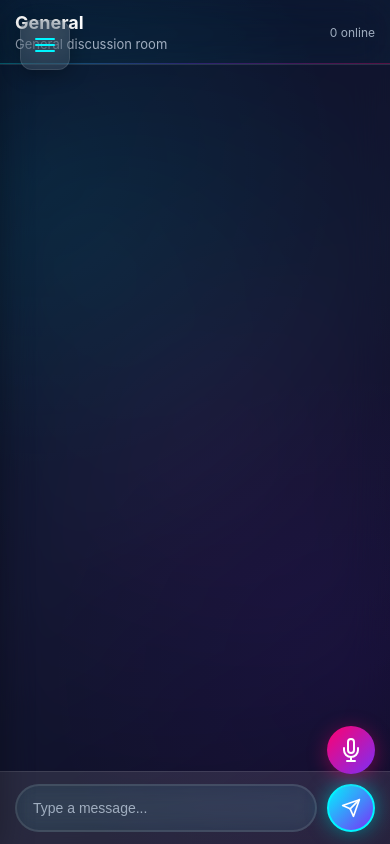
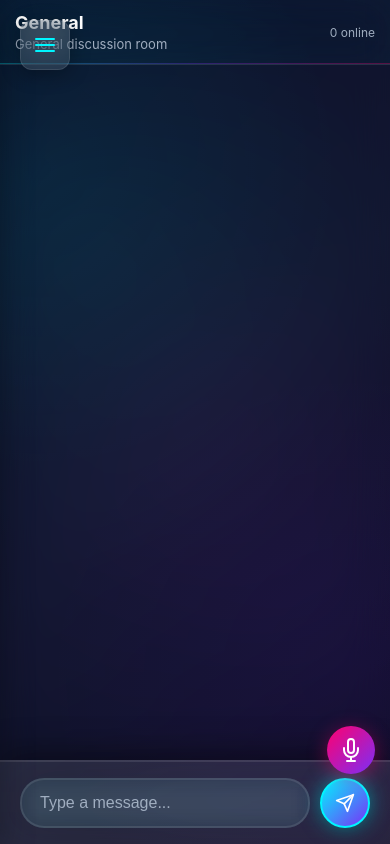
Before and after one commit to Abd-Alkarem/chatbot, a website: page public/index.html in a window 390 px wide. Drawn offline with nearby package versions, Linux system fonts and the light colour scheme; no server answers; sample sign-in values are in the browser's storage.

Commit message:
Fix mobile input bar visibility for S25 Ultra and all mobile devices

```diff
--- a/public/styles.css
+++ b/public/styles.css
@@ -619,6 +619,8 @@ body.dark-mode {
     padding: 20px 25px;
     background: var(--bg-primary);
     border-top: 1px solid var(--border-color);
+    position: relative;
+    z-index: 10;
 }
 
 .message-form {
@@ -1146,14 +1148,32 @@ body.dark-mode {
         width: 260px;
     }
 
+    .message-input-container {
+        padding: 15px 20px;
+        background: var(--bg-primary);
+        position: sticky;
+        bottom: 0;
+        left: 0;
+        right: 0;
+        z-index: 100;
+    }
+
+    .message-form {
+        display: flex;
+        gap: 8px;
+        align-items: center;
+    }
+
     .message-form input {
         padding: 12px 16px;
-        font-size: 14px;
+        font-size: 16px;
+        min-height: 44px;
     }
 
     .send-btn {
         width: 48px;
         height: 48px;
+        flex-shrink: 0;
     }
 
     .message-avatar {
@@ -1235,10 +1255,29 @@ body.dark-mode {
     .messages-container {
         padding: 12px 15px;
         gap: 12px;
+        padding-bottom: 80px;
     }
 
     .message-input-container {
         padding: 12px 15px;
+        position: fixed;
+        bottom: 0;
+        left: 0;
+        right: 0;
+        background: var(--bg-primary);
+        backdrop-filter: blur(20px);
+        border-top: 1px solid var(--border-color);
+        z-index: 1000;
+        box-shadow: 0 -4px 20px rgba(0, 0, 0, 0.3);
+    }
+
+    .message-form {
+        max-width: 100%;
+    }
+
+    .message-form input {
+        font-size: 16px;
+        padding: 12px 16px;
     }
 
     .message-content {
@@ -1304,9 +1343,18 @@ body.dark-mode {
         font-size: 16px;
     }
 
+    .messages-container {
+        padding-bottom: 90px;
+    }
+
+    .message-input-container {
+        padding: 10px 12px;
+    }
+
     .message-form input {
         padding: 10px 14px;
-        font-size: 13px;
+        font-size: 16px;
+        min-height: 44px;
     }
 
     .send-btn {
@@ -1449,6 +1497,49 @@ body.dark-mode {
     }
 }
 
+/* Large modern phones (S24 Ultra, S25 Ultra, iPhone 15 Pro Max, etc.) */
+@media (max-width: 768px) and (min-height: 800px) {
+    .messages-container {
+        padding-bottom: 100px;
+        min-height: calc(100vh - 200px);
+    }
+
+    .message-input-container {
+        position: fixed;
+        bottom: 0;
+        left: 0;
+        right: 0;
+        padding: 16px 20px;
+        background: var(--bg-primary);
+        backdrop-filter: blur(30px);
+        -webkit-backdrop-filter: blur(30px);
+        border-top: 2px solid var(--border-color);
+        z-index: 1000;
+        box-shadow: 0 -8px 32px rgba(0, 0, 0, 0.4);
+    }
+
+    .message-form {
+        display: flex;
+        gap: 10px;
+        align-items: center;
+        max-width: 100%;
+    }
+
+    .message-form input {
+        flex: 1;
+        font-size: 16px;
+        padding: 14px 18px;
+        min-height: 48px;
+        border-radius: 24px;
+    }
+
+    .send-btn {
+        width: 50px;
+        height: 50px;
+        flex-shrink: 0;
+    }
+}
+
 /* Dark mode specific mobile adjustments */
 @media (max-width: 768px) {
     body.dark-mode .sidebar {
@@ -1458,4 +1549,9 @@ body.dark-mode {
     body.dark-mode .main-chat {
         background: rgba(0, 0, 0, 0.6);
     }
-}
+
+    body.dark-mode .message-input-container {
+        background: rgba(0, 0, 0, 0.9);
+        backdrop-filter: blur(30px);
+    }
+}
```
